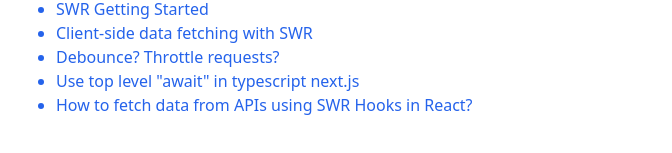
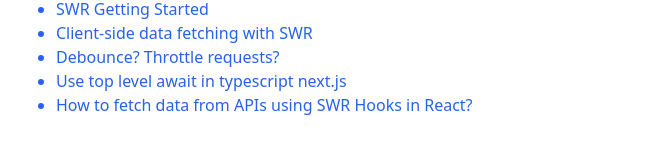
Before and after one commit to pablomdh/blog, a Next.js app in the folder blog/: page /about in a window 1280 px wide. Shown: the part 291-444 px from the top of the page, without its empty margins (128-800 px from the left). Built offline with nearby package versions, Linux system fonts and the light colour scheme.

Commit message:
Update about.js

```diff
--- a/blog/pages/about.js
+++ b/blog/pages/about.js
@@ -22,7 +22,7 @@
             <li className='links'><a href='https://swr.vercel.app/docs/getting-started' target='_blank' rel='noreferrer'>SWR Getting Started</a></li>
             <li className='links'><a href='https://nextjs.org/docs/basic-features/data-fetching/client-side#client-side-data-fetching-with-swr' target='_blank' rel='noreferrer'>Client-side data fetching with SWR</a></li>
             <li className='links'><a href='https://github.com/vercel/swr/issues/110' target='_blank' rel='noreferrer'>Debounce? Throttle requests?</a></li>
-            <li className='links'><a href='https://stackoverflow.com/questions/68339243/how-can-i-use-top-level-await-in-typescript-next-js' target='_blank' rel='noreferrer'>Use top level "await" in typescript next.js</a></li>
+            <li className='links'><a href='https://stackoverflow.com/questions/68339243/how-can-i-use-top-level-await-in-typescript-next-js' target='_blank' rel='noreferrer'>Use top level await in typescript next.js</a></li>
             <li className='links'><a href='https://rapidapi.com/guides/use-swr-hooks' target='_blank' rel='noreferrer'>How to fetch data from APIs using SWR Hooks in React?</a></li>
           </ul>
         </div>
```
